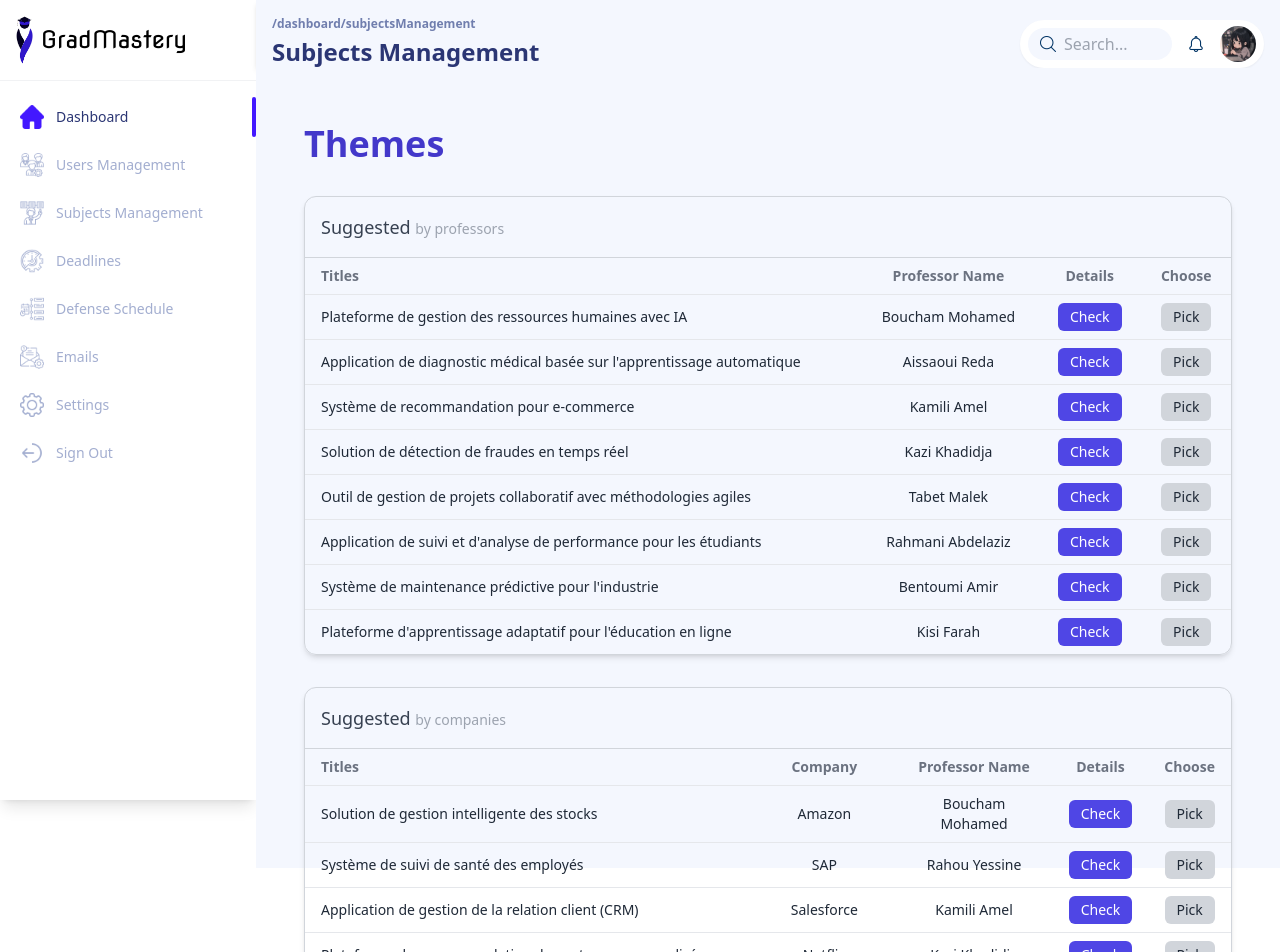
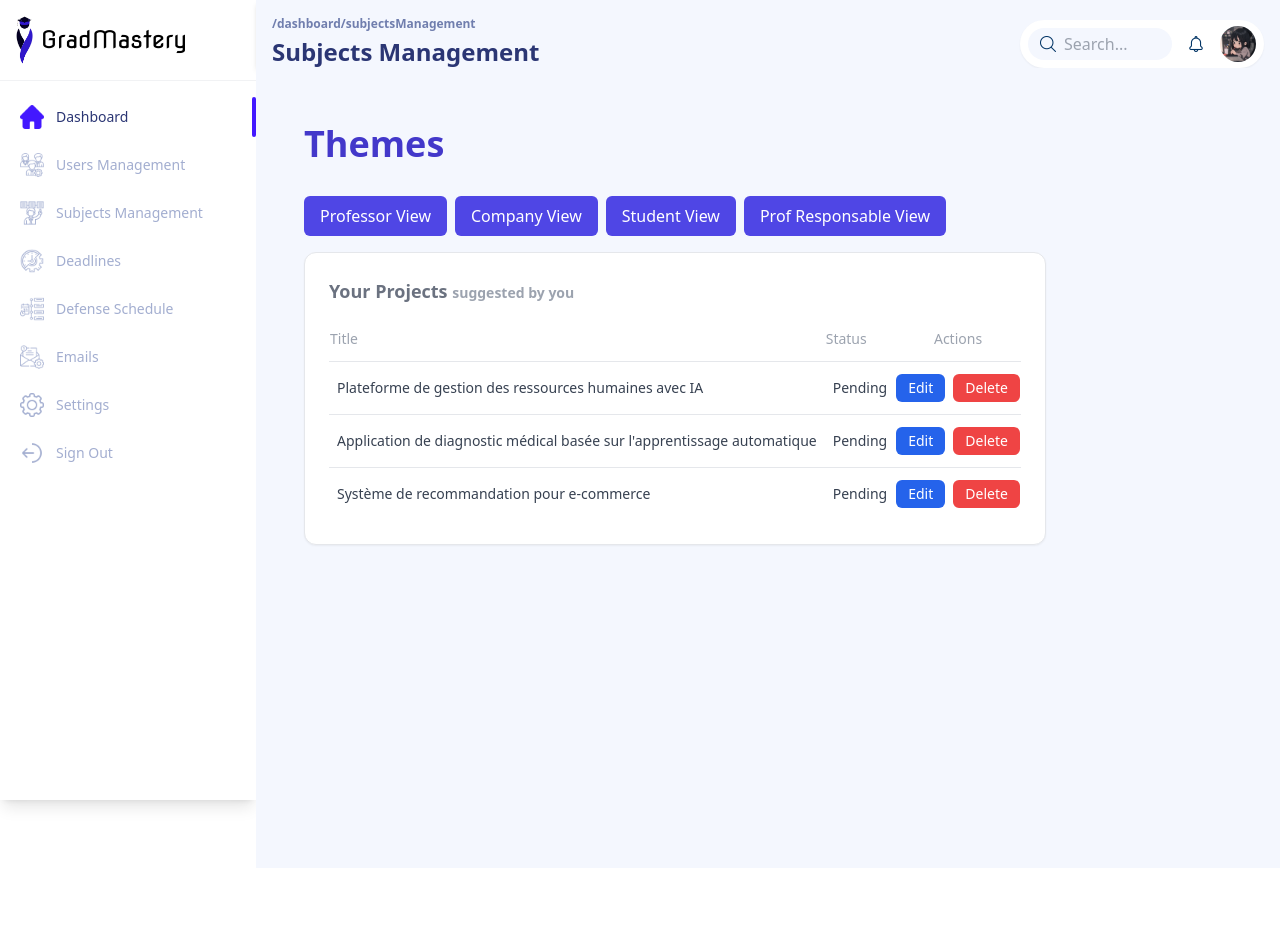
Before and after one commit to MarwaBchm/PFE-frontend, a React (Vite) app in the folder pfe-frontend/: page /dashboard/subjectsManagement in a window 1280 px wide. Shown: the top 952 px of the page. After the commit the page ends 900 px from the top, so only its background shows below. Built offline with nearby package versions, Linux system fonts and the light colour scheme.

Commit message:
update other views

```diff
--- a/pfe-frontend/src/components/subjectsManagement.jsx
+++ b/pfe-frontend/src/components/subjectsManagement.jsx
@@ -1,31 +1,45 @@
 import React, { useState } from "react";
 
 const SubjectsManagement = () => {
-  const professorsData = [
-    { title: "Plateforme de gestion des ressources humaines avec IA", professor: "Boucham Mohamed" },
-    { title: "Application de diagnostic médical basée sur l'apprentissage automatique", professor: "Aissaoui Reda" },
-    { title: "Système de recommandation pour e-commerce", professor: "Kamili Amel" },
-    { title: "Solution de détection de fraudes en temps réel", professor: "Kazi Khadidja" },
-    { title: "Outil de gestion de projets collaboratif avec méthodologies agiles", professor: "Tabet Malek" },
-    { title: "Application de suivi et d'analyse de performance pour les étudiants", professor: "Rahmani Abdelaziz" },
-    { title: "Système de maintenance prédictive pour l'industrie", professor: "Bentoumi Amir" },
-    { title: "Plateforme d'apprentissage adaptatif pour l'éducation en ligne", professor: "Kisi Farah" },
-  ];
+  // State to manage the current view
+  const [userRole, setUserRole] = useState("Professor");
 
-  const companiesData = [
-    { title: "Solution de gestion intelligente des stocks", company: "Amazon", professor: "Boucham Mohamed" },
-    { title: "Système de suivi de santé des employés", company: "SAP", professor: "Rahou Yessine" },
-    { title: "Application de gestion de la relation client (CRM)", company: "Salesforce", professor: "Kamili Amel" },
-    { title: "Plateforme de recommandation de contenu personnalisé", company: "Netflix", professor: "Kazi Khadidja" },
-    { title: "Système de surveillance de la cybersécurité en temps réel", company: "IBM", professor: "Tabet Malek" },
-    { title: "Application d'optimisation énergétique pour les bâtiments intelligents", company: "Schneider Electric", professor: "Rahmani Abdelaziz" },
-  ];
+  // Function to switch user roles
+  const handleRoleChange = (role) => {
+    setUserRole(role);
+  };
 
+  // Data for Professors
+  const [professorsData] = useState([
+    { title: "Plateforme de gestion des ressources humaines avec IA", professor: "Boucham Mohamed", status: "Pending" },
+    { title: "Application de diagnostic médical basée sur l'apprentissage automatique", professor: "Aissaoui Reda", status: "Pending" },
+    { title: "Système de recommandation pour e-commerce", professor: "Kamili Amel", status: "Pending" },
+    { title: "Solution de détection de fraudes en temps réel", professor: "Kazi Khadidja", status: "Pending" },
+    { title: "Outil de gestion de projets collaboratif avec méthodologies agiles", professor: "Tabet Malek", status: "Pending" },
+    { title: "Application de suivi et d'analyse de performance pour les étudiants", professor: "Rahmani Abdelaziz", status: "Pending" },
+    { title: "Système de maintenance prédictive pour l'industrie", professor: "Bentoumi Amir", status: "Pending" },
+    { title: "Plateforme d'apprentissage adaptatif pour l'éducation en ligne", professor: "Kisi Farah", status: "Pending" },
+  ]);
+
+  // Data for Companies
+  const [companiesData] = useState([
+    { title: "Solution de gestion intelligente des stocks", company: "Amazon", status: "Pending" },
+    { title: "Système de suivi de santé des employés", company: "SAP", status: "Pending" },
+    { title: "Application de gestion de la relation client (CRM)", company: "Salesforce", status: "Pending" },
+    { title: "Plateforme de recommandation de contenu personnalisé", company: "Netflix", status: "Pending" },
+    { title: "Système de surveillance de la cybersécurité en temps réel", company: "IBM", status: "Pending" },
+    { title: "Application d'optimisation énergétique pour les bâtiments intelligents", company: "Schneider Electric", status: "Pending" },
+  ]);
+
+  // Data for Student Suggestions
+  const [submittedIdeas, setSubmittedIdeas] = useState([]);
+
+  // State for Student View
   const [innovativeIdea, setInnovativeIdea] = useState("");
   const [description, setDescription] = useState("");
-  const [submittedIdeas, setSubmittedIdeas] = useState([]);
   const [popupContent, setPopupContent] = useState(null);
 
+  // Handle adding a new idea
   const handleAddIdea = () => {
     if (innovativeIdea.trim() && description.trim()) {
       setSubmittedIdeas([...submittedIdeas, { title: innovativeIdea, description, status: "Waiting" }]);
@@ -34,10 +48,23 @@ const SubjectsManagement = () => {
     }
   };
 
+  // Handle validation and refusal
+  const handleValidation = (item, dataSetter) => {
+    dataSetter((prev) =>
+      prev.map((suggestion) => (suggestion.title === item.title ? { ...suggestion, status: "Validated" } : suggestion))
+    );
+  };
+
+  const handleRefusal = (item, dataSetter) => {
+    dataSetter((prev) =>
+      prev.map((suggestion) => (suggestion.title === item.title ? { ...suggestion, status: "Refused" } : suggestion))
+    );
+  };
+
+  // Handle showing and closing the popup
   const handleShowPopup = (content) => {
     setPopupContent(content);
   };
-
   const handleClosePopup = () => {
     setPopupContent(null);
   };
@@ -46,35 +73,51 @@ const SubjectsManagement = () => {
     <div className="p-8 min-h-screen text-gray-800">
       <h1 className="text-4xl font-semibold text-indigo-700 mb-8">Themes</h1>
 
+      {/* Role Selection */}
+      <div className="mb-4">
+        <button onClick={() => handleRoleChange("Professor")} className="mr-2 px-4 py-2 bg-indigo-600 text-white rounded-md hover:bg-indigo-700">
+          Professor View
+        </button>
+        <button onClick={() => handleRoleChange("Company")} className="mr-2 px-4 py-2 bg-indigo-600 text-white rounded-md hover:bg-indigo-700">
+          Company View
+        </button>
+        <button onClick={() => handleRoleChange("Student")} className="mr-2 px-4 py-2 bg-indigo-600 text-white rounded-md hover:bg-indigo-700">
+          Student View
+        </button>
+        <button onClick={() => handleRoleChange("ProfResponsable")} className="px-4 py-2 bg-indigo-600 text-white rounded-md hover:bg-indigo-700">
+          Prof Responsable View
+        </button>
+      </div>
+
+      {/* Student View */}
+      {userRole === "Student" && (
+  <div className="space-y-10">
     {/* Suggested by Professors */}
-      <div className="mb-8 rounded-xl border border-gray-300 shadow-md">
-        <h2 className="text-lg font-medium text-gray-700 p-4 border-b border-gray-300">
+    <div className="rounded-xl border border-gray-200 shadow-sm p-6 bg-white">
+      <h2 className="text-lg font-semibold text-gray-500 mb-3">
         Suggested <span className="text-sm text-gray-400">by professors</span>
       </h2>
-        <table className="w-full text-sm">
-          <thead className="text-gray-500">
+      <table className="w-full text-sm text-gray-700">
+        <thead className="text-gray-400 border-b">
           <tr>
-              <th className="py-2 px-4 text-left">Titles</th>
-              <th className="py-2 px-4 text-center">Professor Name</th>
-              <th className="py-2 px-4 text-center">Details</th>
-              <th className="py-2 px-4 text-center">Choose</th>
+            <th className="py-3 text-left font-medium">Titles</th>
+            <th className="py-3 text-left font-medium">Professor Name</th>
+            <th className="py-3 text-center font-medium">Details</th>
+            <th className="py-3 text-center font-medium">Choose</th>
           </tr>
         </thead>
         <tbody>
           {professorsData.map((item, index) => (
-              <tr key={index} className="border-t border-gray-200">
-                <td className="py-2 px-4 text-left">{item.title}</td>
-                <td className="py-2 px-4 text-center">{item.professor}</td>
-                <td className="py-2 px-4 text-center">
-                  <button
-                    onClick={() => handleShowPopup(item)}
-                    className="bg-indigo-600 text-white px-3 py-1 rounded-md hover:bg-indigo-700"
-                  >
+            <tr key={index} className="border-t">
+              <td className="py-3 px-2">{item.title}</td>
+              <td className="py-3 px-2">{item.professor}</td>
+              <td className="py-3 text-center">
+                <button className="bg-indigo-600 text-white px-3 py-1 rounded-md hover:bg-indigo-700 transition">
                   Check
                 </button>
               </td>
-                <td className="py-2 px-4 text-center">
-                  <button className="bg-gray-300 text-gray-800 px-3 py-1 rounded-md hover:bg-gray-400">
+              <td className="py-3 text-center">
+                <button className="bg-gray-200 text-gray-600 px-3 py-1 rounded-md hover:bg-gray-300 transition">
                   Pick
                 </button>
               </td>
@@ -85,36 +128,31 @@ const SubjectsManagement = () => {
     </div>
 
     {/* Suggested by Companies */}
-      <div className="mb-8 rounded-xl border border-gray-300 shadow-md">
-        <h2 className="text-lg font-medium text-gray-700 p-4 border-b border-gray-300">
+    <div className="rounded-xl border border-gray-200 shadow-sm p-6 bg-white">
+      <h2 className="text-lg font-semibold text-gray-500 mb-3">
         Suggested <span className="text-sm text-gray-400">by companies</span>
       </h2>
-        <table className="w-full text-sm">
-          <thead className="text-gray-500">
+      <table className="w-full text-sm text-gray-700">
+        <thead className="text-gray-400 border-b">
           <tr>
-              <th className="py-2 px-4 text-left">Titles</th>
-              <th className="py-2 px-4 text-center">Company</th>
-              <th className="py-2 px-4 text-center">Professor Name</th>
-              <th className="py-2 px-4 text-center">Details</th>
-              <th className="py-2 px-4 text-center">Choose</th>
+            <th className="py-3 text-left font-medium">Titles</th>
+            <th className="py-3 text-left font-medium">Company</th>
+            <th className="py-3 text-center font-medium">Details</th>
+            <th className="py-3 text-center font-medium">Choose</th>
           </tr>
         </thead>
         <tbody>
           {companiesData.map((item, index) => (
-              <tr key={index} className="border-t border-gray-200">
-                <td className="py-2 px-4 text-left">{item.title}</td>
-                <td className="py-2 px-4 text-center">{item.company}</td>
-                <td className="py-2 px-4 text-center">{item.professor}</td>
-                <td className="py-2 px-4 text-center">
-                  <button
-                    onClick={() => handleShowPopup(item)}
-                    className="bg-indigo-600 text-white px-3 py-1 rounded-md hover:bg-indigo-700"
-                  >
+            <tr key={index} className="border-t">
+              <td className="py-3 px-2">{item.title}</td>
+              <td className="py-3 px-2">{item.company}</td>
+              <td className="py-3 text-center">
+                <button className="bg-indigo-600 text-white px-3 py-1 rounded-md hover:bg-indigo-700 transition">
                   Check
                 </button>
               </td>
-                <td className="py-2 px-4 text-center">
-                  <button className="bg-gray-300 text-gray-800 px-3 py-1 rounded-md hover:bg-gray-400">
+              <td className="py-3 text-center">
+                <button className="bg-gray-200 text-gray-600 px-3 py-1 rounded-md hover:bg-gray-300 transition">
                   Pick
                 </button>
               </td>
@@ -125,68 +163,243 @@ const SubjectsManagement = () => {
     </div>
 
     {/* Suggest an Innovative Idea */}
-      <div className="rounded-xl border border-gray-300 shadow-md">
-        <h2 className="text-lg font-medium text-gray-700 p-4 border-b border-gray-300">
+    <div className="rounded-xl border border-gray-200 shadow-sm p-6 bg-white">
+      <h2 className="text-lg font-semibold text-gray-500 mb-3">
         Suggest an innovative idea <span className="text-sm text-gray-400">by you</span>
       </h2>
-        <div className="p-4 flex flex-col gap-3">
+      <div className="flex items-center space-x-4">
         <input
           type="text"
           value={innovativeIdea}
           onChange={(e) => setInnovativeIdea(e.target.value)}
           placeholder="Title"
-            className="border border-gray-300 rounded-md px-3 py-1 focus:outline-none focus:border-indigo-500"
+          className="flex-1 border border-gray-300 rounded-md px-3 py-2 focus:outline-none focus:border-indigo-500 transition"
         />
-          <textarea
-            value={description}
-            onChange={(e) => setDescription(e.target.value)}
-            placeholder="Description"
-            className="border border-gray-300 rounded-md px-3 py-1 focus:outline-none focus:border-indigo-500"
-          />
-          <button
-            onClick={handleAddIdea}
-            className="bg-indigo-600 text-white px-4 py-1 rounded-md hover:bg-indigo-700 self-start"
-          >
+        <button onClick={handleAddIdea} className="bg-indigo-600 text-white px-4 py-2 rounded-md hover:bg-indigo-700 transition">
           Add
         </button>
       </div>
+    </div>
+  </div>
+)}
 
-        {/* Display Submitted Ideas */}
-        {submittedIdeas.length > 0 && (
-          <div className="p-4">
-            <table className="w-full text-sm text-center">
+{/* Professor View */}
+{userRole === "Professor" && (
+  <div className="space-y-10">
+    <div className="rounded-xl border border-gray-200 shadow-sm p-6 bg-white">
+      <h2 className="text-lg font-semibold text-gray-500 mb-3">
+        Your Projects <span className="text-sm text-gray-400">suggested by you</span>
+      </h2>
+      <table className="w-full text-sm text-gray-700">
+        <thead className="text-gray-400 border-b">
+          <tr>
+            <th className="py-3 text-left font-medium">Title</th>
+            <th className="py-3 text-left font-medium">Status</th>
+            <th className="py-3 text-center font-medium">Actions</th>
+          </tr>
+        </thead>
+        <tbody>
+          {professorsData.slice(0, 3).map((item, index) => (
+            <tr key={index} className="border-t">
+              <td className="py-3 px-2">{item.title}</td>
+              <td className="py-3 px-2">{item.status}</td>
+              <td className="py-3 text-center">
+                <button className="bg-blue-600 text-white px-3 py-1 rounded-md hover:bg-blue-700 transition">
+                  Edit
+                </button>
+                {item.status === "Pending" && (
+                  <button className="ml-2 bg-red-500 text-white px-3 py-1 rounded-md hover:bg-red-600 transition">
+                    Delete
+                  </button>
+                )}
+              </td>
+            </tr>
+          ))}
+        </tbody>
+      </table>
+    </div>
+
+    {/* Add New Project */}
+    {professorsData.length < 3 && (
+      <div className="rounded-xl border border-gray-200 shadow-sm p-6 bg-white">
+        <h2 className="text-lg font-semibold text-gray-500 mb-3">Add a New Project</h2>
+        <div className="space-y-4">
+          <input
+            type="text"
+            placeholder="Project Title"
+            className="w-full border border-gray-300 rounded-md px-3 py-2 focus:outline-none focus:border-indigo-500 transition"
+          />
+          <textarea
+            placeholder="Project Description"
+            className="w-full border border-gray-300 rounded-md px-3 py-2 focus:outline-none focus:border-indigo-500 transition"
+          ></textarea>
+          <button className="bg-indigo-600 text-white px-4 py-2 rounded-md hover:bg-indigo-700 transition">
+            Add Project
+          </button>
+        </div>
+      </div>
+    )}
+  </div>
+)}
+
+
+      {/* Prof Responsable View */}
+      {userRole === "ProfResponsable" && (
+        <>
+          {/* Suggested by Companies */}
+          <div className="rounded-xl border border-gray-300 shadow-md mb-8">
+            <h2 className="text-lg font-medium text-gray-700 p-4 border-b border-gray-300">
+              Suggested <span className="text-sm text-gray-400">by companies</span>
+            </h2>
+            <table className="w-full text-sm">
               <thead className="text-gray-500">
                 <tr>
-                  <th className="py-1 px-4 border-b text-left">Title</th>
-                  <th className="py-1 px-4 border-b text-center">Description</th>
-                  <th className="py-1 px-4 border-b text-center">Status</th>
+                  <th className="py-2 px-4 text-left">Titles</th>
+                  <th className="py-2 px-4 text-center">Description</th>
+                  <th className="py-2 px-4 text-center">Status</th>
+                </tr>
+              </thead>
+              <tbody>
+                {companiesData.map((item, index) => (
+                  <tr key={index} className="border-t border-gray-200">
+                    <td className="py-2 px-4 text-left">{item.title}</td>
+                    <td className="py-2 px-4 text-center">
+                      <button onClick={() => handleShowPopup(item)} className="bg-blue-600 text-white px-3 py-1 rounded-md hover:bg-blue-700">
+                        Check
+                      </button>
+                    </td>
+                    <td className="py-2 px-4 text-center">
+                      {item.status === "Pending" ? (
+                        <>
+                          <button
+                            onClick={() => handleValidation(item, setCompaniesData)}
+                            className="bg-green-500 text-white px-3 py-1 rounded-md hover:bg-green-600 mr-2"
+                          >
+                            Validate
+                          </button>
+                          <button
+                            onClick={() => handleRefusal(item, setCompaniesData)}
+                            className="bg-red-500 text-white px-3 py-1 rounded-md hover:bg-red-600"
+                          >
+                            Refuse
+                          </button>
+                        </>
+                      ) : (
+                        <span>{item.status}</span>
+                      )}
+                    </td>
+                  </tr>
+                ))}
+              </tbody>
+            </table>
+          </div>
+
+          {/* Suggested by Professors */}
+          <div className="rounded-xl border border-gray-300 shadow-md mb-8">
+            <h2 className="text-lg font-medium text-gray-700 p-4 border-b border-gray-300">
+              Suggested <span className="text-sm text-gray-400">by professors</span>
+            </h2>
+            <table className="w-full text-sm">
+              <thead className="text-gray-500">
+                <tr>
+                  <th className="py-2 px-4 text-left">Titles</th>
+                  <th className="py-2 px-4 text-center">Description</th>
+                  <th className="py-2 px-4 text-center">Status</th>
+                </tr>
+              </thead>
+              <tbody>
+                {professorsData.map((item, index) => (
+                  <tr key={index} className="border-t border-gray-200">
+                    <td className="py-2 px-4 text-left">{item.title}</td>
+                    <td className="py-2 px-4 text-center">
+                      <button onClick={() => handleShowPopup(item)} className="bg-blue-600 text-white px-3 py-1 rounded-md hover:bg-blue-700">
+                        Check
+                      </button>
+                    </td>
+                    <td className="py-2 px-4 text-center">
+                      {item.status === "Pending" ? (
+                        <>
+                          <button
+                            onClick={() => handleValidation(item, setProfessorsData)}
+                            className="bg-green-500 text-white px-3 py-1 rounded-md hover:bg-green-600 mr-2"
+                          >
+                            Validate
+                          </button>
+                          <button
+                            onClick={() => handleRefusal(item, setProfessorsData)}
+                            className="bg-red-500 text-white px-3 py-1 rounded-md hover:bg-red-600"
+                          >
+                            Refuse
+                          </button>
+                        </>
+                      ) : (
+                        <span>{item.status}</span>
+                      )}
+                    </td>
+                  </tr>
+                ))}
+              </tbody>
+            </table>
+          </div>
+
+          {/* Suggested by Students */}
+          <div className="rounded-xl border border-gray-300 shadow-md">
+            <h2 className="text-lg font-medium text-gray-700 p-4 border-b border-gray-300">
+              Suggested <span className="text-sm text-gray-400">by students</span>
+            </h2>
+            <table className="w-full text-sm">
+              <thead className="text-gray-500">
+                <tr>
+                  <th className="py-2 px-4 text-left">Titles</th>
+                  <th className="py-2 px-4 text-center">Description</th>
+                  <th className="py-2 px-4 text-center">Status</th>
                 </tr>
               </thead>
               <tbody>
                 {submittedIdeas.map((idea, index) => (
                   <tr key={index} className="border-t border-gray-200">
-                    <td className="py-1 px-4 text-left">{idea.title}</td>
-                    <td className="py-1 px-4 text-center">{idea.description}</td>
-                    <td className="py-1 px-4 text-center text-indigo-600">{idea.status}</td>
+                    <td className="py-2 px-4 text-left">{idea.title}</td>
+                    <td className="py-2 px-4 text-center">
+                      <button onClick={() => handleShowPopup(idea)} className="bg-blue-600 text-white px-3 py-1 rounded-md hover:bg-blue-700">
+                        Check
+                      </button>
+                    </td>
+                    <td className="py-2 px-4 text-center">
+                      {idea.status === "Waiting" ? (
+                        <>
+                          <button
+                            onClick={() => handleValidation(idea, setSubmittedIdeas)}
+                            className="bg-green-500 text-white px-3 py-1 rounded-md hover:bg-green-600 mr-2"
+                          >
+                            Validate
+                          </button>
+                          <button
+                            onClick={() => handleRefusal(idea, setSubmittedIdeas)}
+                            className="bg-red-500 text-white px-3 py-1 rounded-md hover:bg-red-600"
+                          >
+                            Refuse
+                          </button>
+                        </>
+                      ) : (
+                        <span>{idea.status}</span>
+                      )}
+                    </td>
                   </tr>
                 ))}
               </tbody>
             </table>
           </div>
+        </>
       )}
-      </div>
 
       {/* Popup for Details */}
       {popupContent && (
         <div className="fixed inset-0 bg-black bg-opacity-40 flex justify-center items-center">
           <div className="bg-white rounded-xl p-6 shadow-lg max-w-lg w-full">
             <h3 className="text-2xl font-semibold mb-3">{popupContent.title}</h3>
-            <p className="text-gray-700 mb-4">Professor: {popupContent.professor}</p>
+            <p className="text-gray-700 mb-4">{popupContent.professor ? `Professor: ${popupContent.professor}` : `Company: ${popupContent.company}`}</p>
             <p className="text-gray-500">Additional details about the project can be shown here.</p>
-            <button
-              onClick={handleClosePopup}
-              className="mt-4 bg-indigo-600 text-white px-5 py-2 rounded-md hover:bg-indigo-700"
-            >
+            <button onClick={handleClosePopup} className="mt-4 bg-indigo-600 text-white px-5 py-2 rounded-md hover:bg-indigo-700">
               Close
             </button>
           </div>
```
Lines whose indentation alone changed are shown as unchanged.
